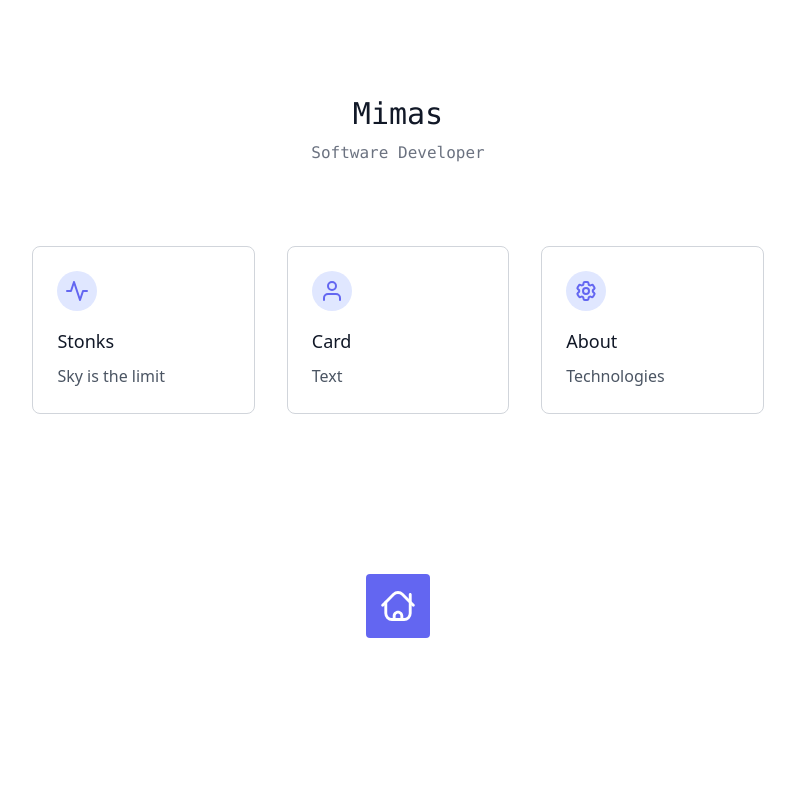
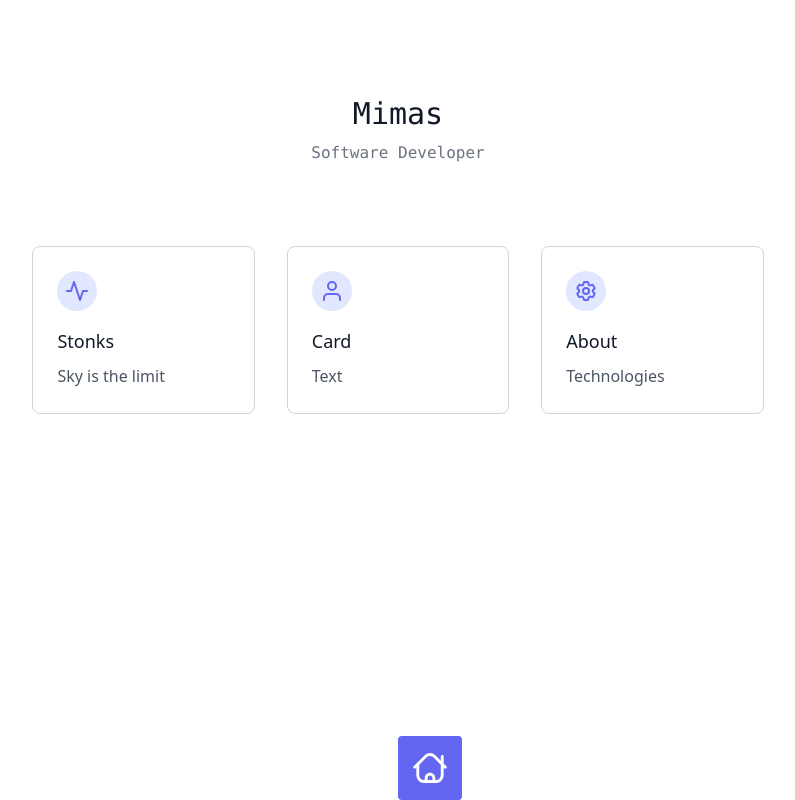
Before and after one commit to buegeleisen/website, an Angular app: page / in a window 1280 px wide. Shown: the whole page, without its empty margins (242-1037 px from the left). Built offline with nearby package versions, Linux system fonts and the light colour scheme; what tailwindcss-animated would draw is missing.

Commit message:
Center Home Button

```diff
--- a/src/app/app.component.html
+++ b/src/app/app.component.html
@@ -1,7 +1,7 @@
 <!--app-navbar></app-navbar-->
 <title>Mimas</title>
 <router-outlet></router-outlet>
-<button class="flex mx-auto mt-16 text-white bg-indigo-500 border-0 py-2 px-2 focus:outline-none hover:bg-indigo-600 rounded text-lg"
+<button class="text-white bg-indigo-500 border-0 py-2 px-2 focus:outline-none hover:bg-indigo-600 rounded text-lg absolute bottom-0 left-1/2"
 routerLink="">
 <svg width="48px" height="48px" viewBox="0 -0.5 25 25" fill="none">
   <path fill-rule="evenodd" clip-rule="evenodd" d="M18.867 15.8321L18.873 10.0391L14.75 5.92908C13.5057 4.69031 11.4942 4.69031 10.25 5.92908L6.13599 10.0291V15.8291C6.1393 17.5833 7.56377 19.0028 9.31799 19.0001H15.685C17.438 19.0029 18.862 17.5851 18.867 15.8321Z" stroke="#FFFFFF" stroke-width="1.5" stroke-linecap="round" stroke-linejoin="round"></path>
```
